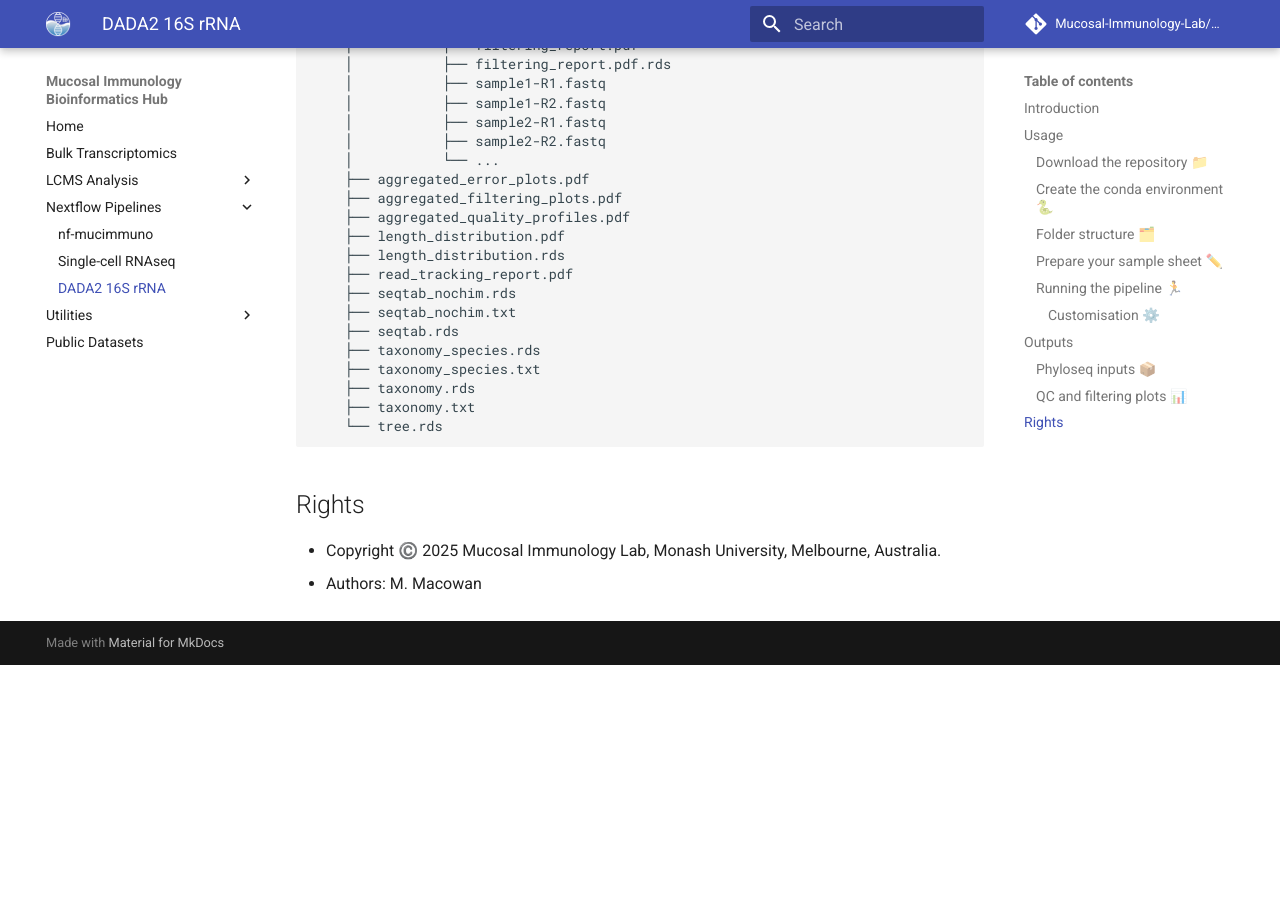
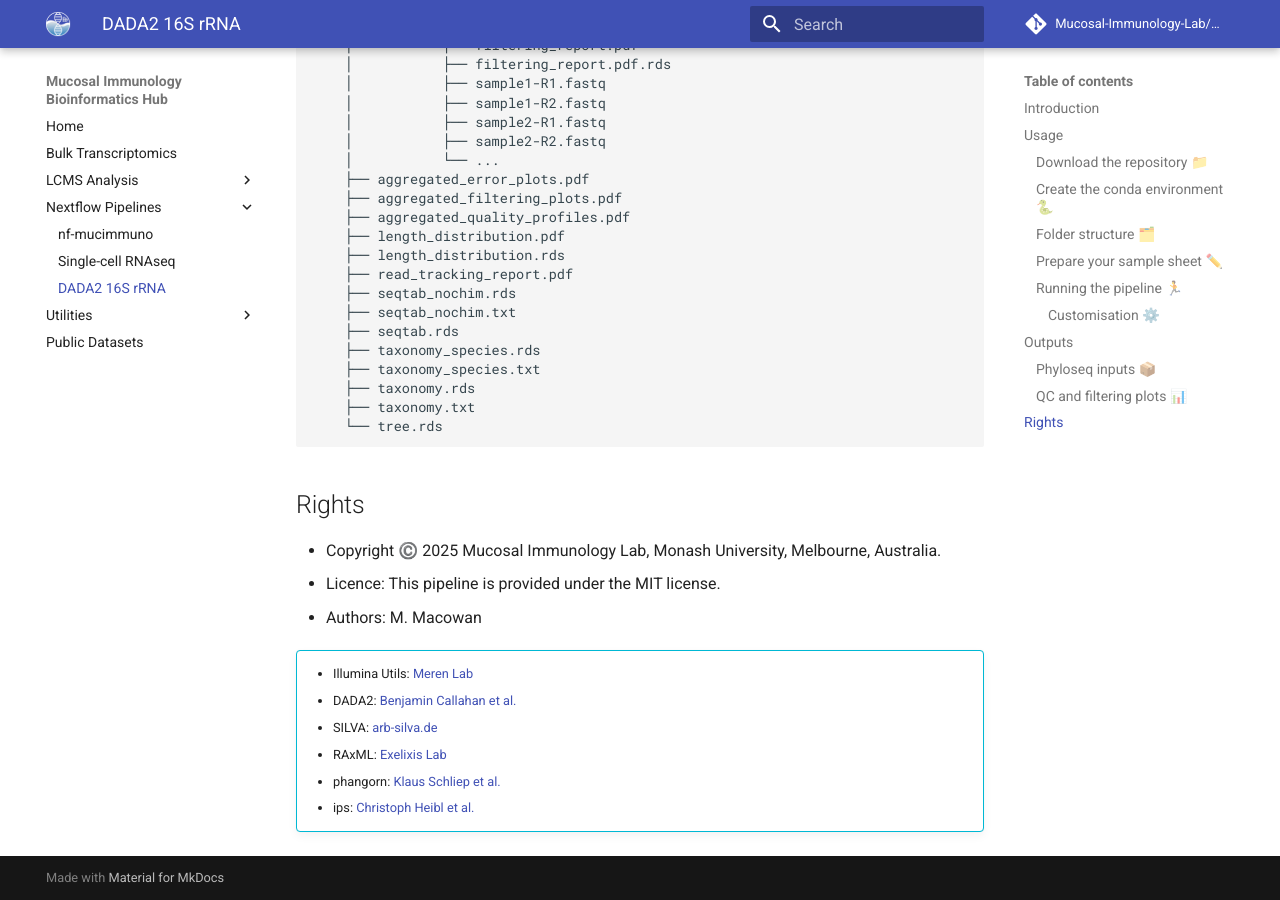
Before and after one commit to mucosal-immunology-lab/bioinformatics-hub, an MkDocs documentation site: the page built from docs/NextFlow/dada2_16S.md, in a window 1280 px wide and 900 px high, scrolled down 5247 px. Built offline with MkDocs 1.6.1 and Material for MkDocs 9.7.7, drawn with Linux system fonts in a browser that asks for light colours; before the commit the page ends 5912 px from its top, so only the background shows below that.

Commit message:
Minor edits

```diff
--- a/docs/NextFlow/dada2_16S.md
+++ b/docs/NextFlow/dada2_16S.md
@@ -263,4 +263,14 @@ dada2_16S/
 ## Rights
 
 - Copyright ©️ 2025 Mucosal Immunology Lab, Monash University, Melbourne, Australia.
+- Licence: This pipeline is provided under the MIT license.
 - Authors: M. Macowan
+
+!!! info ""
+
+    - Illumina Utils: [Meren Lab](https://github.com/merenlab/illumina-utils)
+    - DADA2: [Benjamin Callahan et al.](https://github.com/benjjneb/dada2)
+    - SILVA: [arb-silva.de](https://www.arb-silva.de/)
+    - RAxML: [Exelixis Lab](https://cme.h-its.org/exelixis/web/software/raxml/)
+    - phangorn: [Klaus Schliep et al.](https://github.com/KlausVigo/phangorn)
+    - ips: [Christoph Heibl et al.](https://github.com/heibl/ips)
```
Also changed, not shown: docs/NextFlow/nf-mucimmuno.md (+6 -0 lines), docs/NextFlow/scRNAseq.md (+8 -0 lines).
